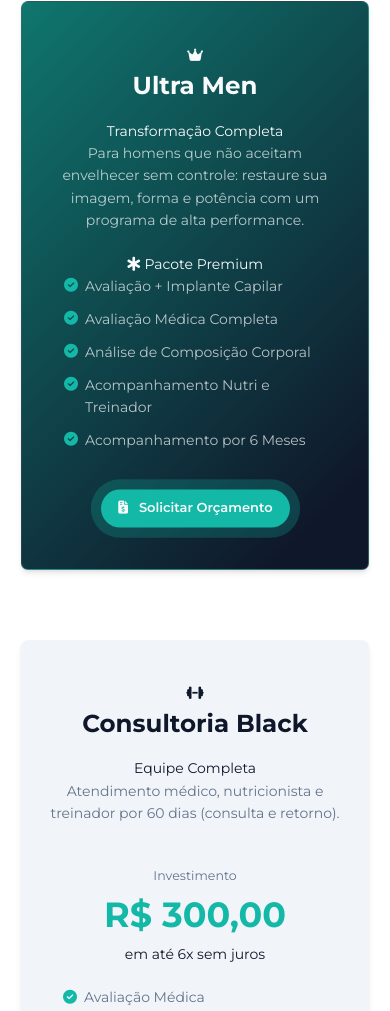
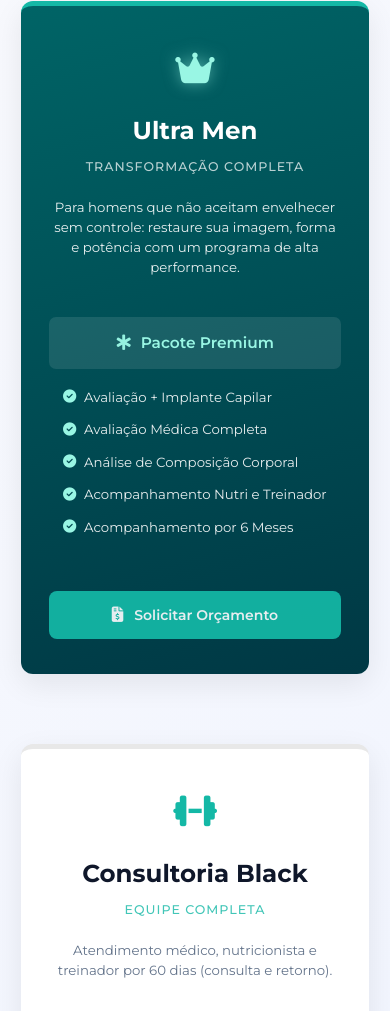
Before and after one commit to mapsegundo/joaodiniz, a website: page index.html in a window 390 px wide. Shown: the part 5914-6925 px from the top of the page. Drawn offline with nearby package versions, Linux system fonts and the light colour scheme.

Commit message:
Atualizacao do css responsivo

```diff
--- a/css/responsive.css
+++ b/css/responsive.css
@@ -1,5 +1,3 @@
-/* ==== RESPONSIVIDADE ==== */
-
 /* Telas grandes e médias (até 1200px) */
 @media (max-width: 1200px) {
   .container {
--- a/css/style.css
+++ b/css/style.css
@@ -691,76 +691,183 @@ textarea {
 /* ==== PLANOS SECTION ==== */
 .planos-section {
   padding: 6rem 0;
-  background-color: var(--bg-light);
+  background-color: #f8f9fd;
+  background-image: linear-gradient(135deg, #f8f9fd, #edf2ff);
+  position: relative;
+  overflow: hidden;
+}
+
+/* Removendo os círculos do background */
+.planos-section::before,
+.planos-section::after {
+  display: none;
 }
 
 .planos-cards {
   display: grid;
   grid-template-columns: repeat(auto-fit, minmax(300px, 1fr));
   gap: 2rem;
+  position: relative;
+  z-index: 1;
 }
 
 .plano-card {
-  background-color: var(--bg-gray);
-  border-radius: var(--border-radius);
-  padding: 3rem 2rem;
+  background-color: #ffffff;
+  border-radius: 12px;
+  padding: 2.5rem 2rem;
   text-align: center;
-  box-shadow: var(--shadow-md);
+  box-shadow: 0 10px 30px rgba(0, 0, 0, 0.08);
   position: relative;
-  transition: var(--transition-normal);
+  transition: all 0.4s ease;
   display: flex;
   flex-direction: column;
+  border-top: 5px solid #e8e8e8;
+  overflow: hidden;
 }
 
 .plano-card:hover {
   transform: translateY(-10px);
-  box-shadow: var(--shadow-lg);
+  box-shadow: 0 15px 40px rgba(0, 0, 0, 0.12);
 }
 
 .plano-card.destaque {
-  background-color: var(--primary-dark);
-  background-image: linear-gradient(
-    135deg,
-    var(--primary-dark),
-    var(--text-dark) 90%
-  );
+  background: linear-gradient(165deg, #006466 0%, #003844 100%);
   color: var(--text-light);
   transform: scale(1.05);
   z-index: 2;
-  border: 1px solid rgba(153, 246, 228, 0.2);
+  border-top: 5px solid var(--primary-color);
 }
 
 .plano-card.destaque:hover {
   transform: scale(1.05) translateY(-10px);
+  box-shadow: 0 20px 40px rgba(0, 0, 0, 0.2);
 }
 
+.plano-header {
+  margin-bottom: 1.5rem;
+  position: relative;
+}
+
+.plano-icon {
+  font-size: 2.5rem;
+  margin-bottom: 1rem;
+  display: inline-block;
+  color: var(--primary-color);
+}
+
+.plano-card.destaque .plano-icon {
+  color: var(--primary-light);
+  text-shadow: 0 0 15px rgba(153, 246, 228, 0.5);
+}
+
+.plano-subtitle {
+  font-size: 0.9rem;
+  font-weight: 500;
+  text-transform: uppercase;
+  letter-spacing: 1px;
+  margin-top: 0.5rem;
+  color: var(--primary-color);
+  opacity: 0.8;
+}
+
+.plano-card.destaque .plano-subtitle {
+  color: rgba(255, 255, 255, 0.9);
+}
+
+/* Estilos de badge comentados - não estão em uso no momento
 .plano-badge {
   position: absolute;
-  top: -12px;
+  top: -1px;
   left: 50%;
-  transform: translateX(-50%);
-  background-color: var(--primary-color);
-  color: var(--text-light);
-  padding: 0.5rem 1.5rem;
-  border-radius: var(--border-radius-full);
+  transform: translateX(-50%) translateY(-50%);
+  background-color: #14b8a6;
+  color: white;
+  padding: 9px 25px;
+  font-size: 1rem;
   font-weight: 600;
-  font-size: 0.875rem;
-  box-shadow: var(--shadow-md);
+  border-radius: 30px;
+  box-shadow: 0 4px 10px rgba(0, 0, 0, 0.15);
+  z-index: 5;
+  white-space: nowrap;
+}
+*/
+
+/* Removendo estilos antigos que não são mais necessários */
+.plano-tag-popular {
+  display: none;
+}
+
+.plano-ribbon {
+  display: none;
+}
+
+.plano-ribbon span {
+  display: none;
+}
+
+.plano-ribbon span::before,
+.plano-ribbon span::after {
+  display: none;
 }
 
 .plano-card h3 {
   font-size: 1.75rem;
   font-weight: 700;
-  margin-bottom: 1rem;
+  margin-bottom: 0.5rem;
+}
+
+.plano-card.destaque h3 {
+  color: #ffffff;
 }
 
 .plano-card p {
   margin-bottom: 1.5rem;
   color: var(--text-gray);
+  font-size: 0.95rem;
+  line-height: 1.5;
 }
 
 .plano-card.destaque p {
-  color: rgba(255, 255, 255, 0.7);
+  color: rgba(255, 255, 255, 0.9);
+}
+
+.plano-valor {
+  margin: 1.25rem 0;
+  padding: 1rem;
+  background-color: rgba(0, 0, 0, 0.03);
+  border-radius: var(--border-radius);
+}
+
+.plano-card.destaque .plano-valor {
+  background-color: rgba(255, 255, 255, 0.1);
+}
+
+.plano-consulte {
+  font-size: 1.1rem;
+  font-weight: 600;
+  color: var(--primary-color);
+}
+
+.plano-card.destaque .plano-consulte {
+  color: var(--primary-light);
+}
+
+.plano-consulte i {
+  margin-right: 5px;
+  animation: pulse 1.5s infinite;
+}
+
+/* Readicionando a animação pulse */
+@keyframes pulse {
+  0% {
+    opacity: 0.6;
+  }
+  50% {
+    opacity: 1;
+  }
+  100% {
+    opacity: 0.6;
+  }
 }
 
 .plano-preco {
@@ -768,33 +875,57 @@ textarea {
   display: flex;
   flex-direction: column;
   align-items: center;
+  padding: 1rem;
+  background-color: rgba(0, 0, 0, 0.03);
+  border-radius: var(--border-radius);
 }
 
 .plano-preco span {
   color: var(--text-gray);
   font-size: 0.9rem;
+  text-transform: uppercase;
+  letter-spacing: 1px;
+  margin-bottom: 0.5rem;
 }
 
 .plano-preco strong {
   font-size: 2.5rem;
   font-weight: 700;
   color: var(--primary-color);
+  line-height: 1;
+  margin-bottom: 0.5rem;
+}
+
+.plano-card.destaque .plano-preco strong {
+  color: var(--primary-light);
+}
+
+.plano-parcelamento {
+  font-size: 0.85rem;
+  color: var(--text-gray);
+  margin-top: 0.5rem;
+}
+
+.plano-card.destaque .plano-parcelamento {
+  color: rgba(255, 255, 255, 0.7);
 }
 
 .plano-features {
   margin-bottom: 2rem;
   text-align: left;
+  padding-left: 0.5rem;
 }
 
 .plano-features li {
-  margin-bottom: 0.75rem;
+  margin-bottom: 0.8rem;
   padding-left: 1.5rem;
   position: relative;
-  color: var(--text-gray);
+  color: var(--text-dark);
+  font-size: 0.95rem;
 }
 
 .plano-card.destaque .plano-features li {
-  color: rgba(255, 255, 255, 0.7);
+  color: rgba(255, 255, 255, 0.9);
 }
 
 .plano-features li i {
@@ -804,8 +935,46 @@ textarea {
   color: var(--primary-color);
 }
 
-.plano-card .btn {
+.plano-card.destaque .plano-features li i {
+  color: var(--primary-light);
+}
+
+.plano-cta {
   margin-top: auto;
+  padding-top: 1rem;
+}
+
+.plano-cta .btn {
+  width: 100%;
+  padding: 0.9rem 1.5rem;
+  display: inline-flex;
+  align-items: center;
+  justify-content: center;
+  gap: 10px;
+  font-weight: 600;
+  font-size: 1rem;
+  border-radius: 8px;
+}
+
+.plano-cta .btn i {
+  font-size: 1.1rem;
+}
+
+@media (max-width: 768px) {
+  .planos-cards {
+    grid-template-columns: 1fr;
+    max-width: 400px;
+    margin: 0 auto;
+  }
+
+  .plano-card.destaque {
+    transform: none;
+    order: -1;
+  }
+
+  .plano-card.destaque:hover {
+    transform: translateY(-10px);
+  }
 }
 
 /* ==== FAQ SECTION ==== */
```
